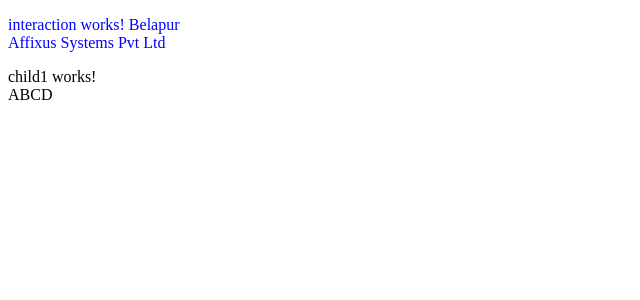
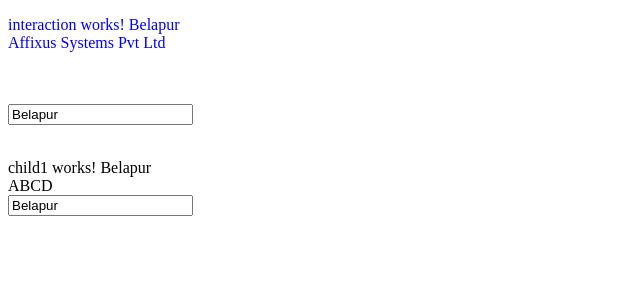
Before and after one commit to mean-js/hello-angular2, an Angular app: page / in a window 1280 px wide. Shown: the top 300 px of the page, without its empty margins (0-640 px from the left). Built offline with nearby package versions, Linux system fonts and the light colour scheme.

Commit message:
lifecycle hook.

```diff
--- a/src/app/app.module.ts
+++ b/src/app/app.module.ts
@@ -1,6 +1,7 @@
 import { BrowserModule } from '@angular/platform-browser';
 import { NgModule } from '@angular/core';
 import {HttpClientModule} from '@angular/common/http';
+import { FormsModule } from '@angular/forms';
 
 import { AppComponent } from './app.component';
 import { UserService } from './dataservice/user.service';
@@ -18,7 +19,7 @@
     ColorblueDirective,
   ],
   imports: [
-    BrowserModule, HttpClientModule
+    BrowserModule, HttpClientModule, FormsModule
   ],
   providers: [UserService, PersonService, WeatherService],
   bootstrap: [InteractionComponent]
--- a/src/app/interaction/child1/child1.component.html
+++ b/src/app/interaction/child1/child1.component.html
@@ -2,4 +2,9 @@
     child1 works! {{location}}
 
     <br> {{user.uname}}
+
+    <br>
+    <input type="text" [(ngModel)]="location" />
+    <br>
+
 </p>
--- a/src/app/interaction/child1/child1.component.ts
+++ b/src/app/interaction/child1/child1.component.ts
@@ -1,4 +1,4 @@
-import { Component, OnInit, Input, Output, EventEmitter } from '@angular/core';
+import { Component, OnInit, Input, Output, EventEmitter, SimpleChanges, OnChanges} from '@angular/core';
 import { User } from '../../datamodel/user';
 
 @Component({
@@ -6,7 +6,7 @@
   templateUrl: './child1.component.html',
   styleUrls: ['./child1.component.css']
 })
-export class Child1Component implements OnInit {
+export class Child1Component implements OnInit, OnChanges {
 
   @Input() title: string;
   @Input() location: string;
@@ -23,4 +23,16 @@
     this.childOutputObject.emit(new User('ABCD', 11, 'BCCDDD'));
   }
 
+
+  ngOnChanges(changes: SimpleChanges) {
+    // tslint:disable-next-line:forin
+    for (const propName in changes) {
+      const chng = changes[propName];
+      const cur  = JSON.stringify(chng.currentValue);
+      const prev = JSON.stringify(chng.previousValue);
+      console.log(cur + ' ' + prev);
+    }
+    console.log('onchanges');
+  }
+
 }
--- a/src/app/interaction/interaction.component.html
+++ b/src/app/interaction/interaction.component.html
@@ -2,6 +2,11 @@
     interaction works! {{location}} <br> {{title}}
 </p>
 
+<br>
+<br>
+<input type="text" [(ngModel)]="location" />
+<br>
+<br>
 
-<app-child1 [user]="user" (childOutput)="listenChildOutput($event)" (childOutputObject)="listenChildOutputObject($event)">
+<app-child1 [location]="location" [user]="user" (childOutput)="listenChildOutput($event)" (childOutputObject)="listenChildOutputObject($event)">
 </app-child1>
--- a/src/app/interaction/interaction.component.ts
+++ b/src/app/interaction/interaction.component.ts
@@ -1,4 +1,4 @@
-import { Component, OnInit } from '@angular/core';
+import { Component, OnInit, OnChanges, SimpleChanges } from '@angular/core';
 import { User } from '../datamodel/user';
 
 @Component({
@@ -19,6 +19,7 @@
     this.user = new User('Jai', 11, 'J.Nagar');
   }
 
+
   listenChildOutput(ev) {
     console.log(ev);
   }
```
